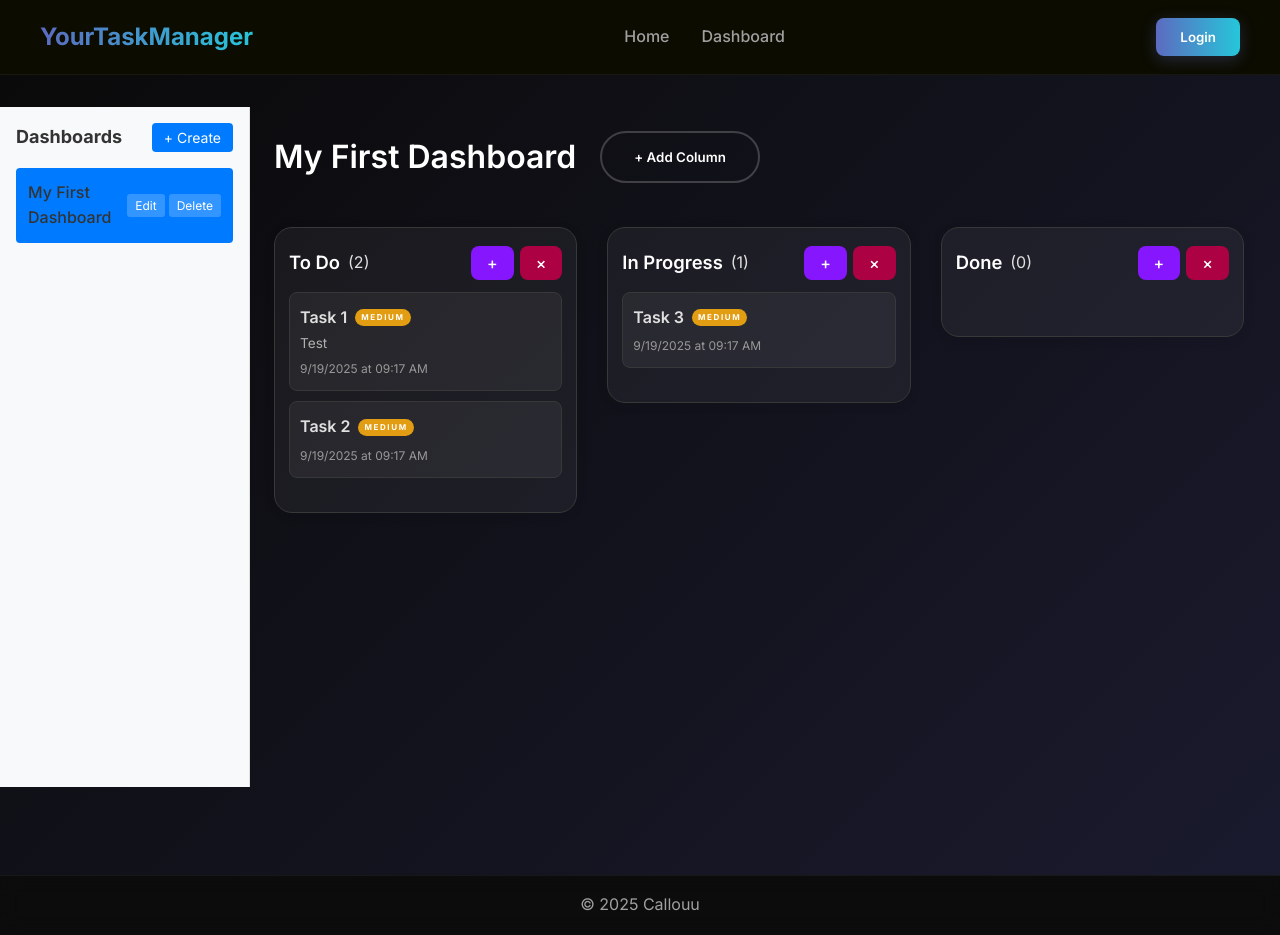
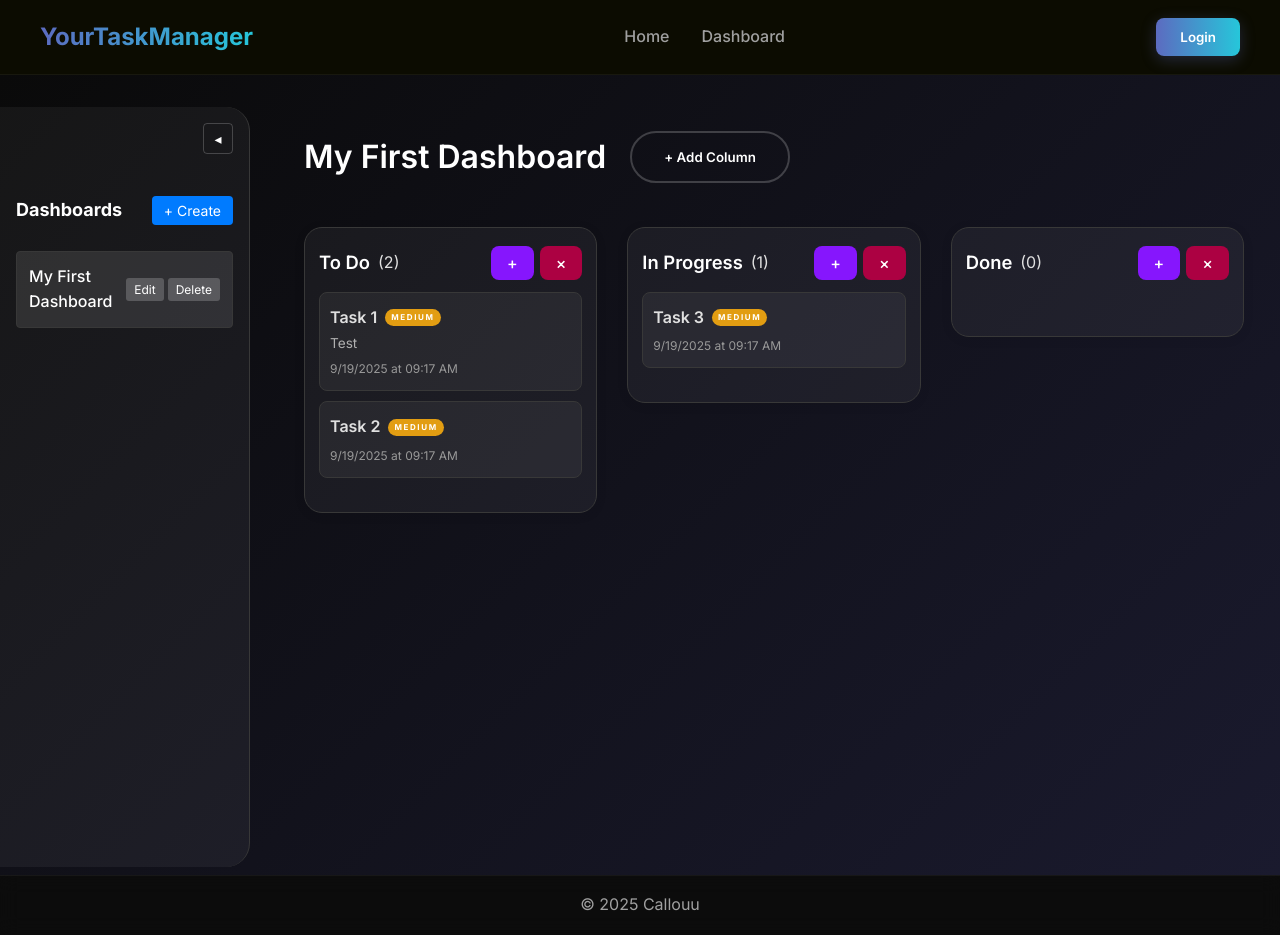
Before and after one commit to Callouu/taskmanager, a React (Vite) app: page /dashboard in a window 1280 px wide. Built offline with nearby package versions, Linux system fonts and the light colour scheme.

Commit message:
Add collapse effect for sidebar

```diff
--- a/src/components/DashboardSidebar/DashboardSidebar.jsx
+++ /dev/null
@@ -1,93 +0,0 @@
-import React, { useState } from 'react';
-import { useNavigate } from 'react-router-dom';
-import './DashboardSidebar.scss';
-
-function DashboardSidebar({ dashboards, onCreateDashboard, onDeleteDashboard, onEditDashboard, onSelectDashboard, selectedDashboardId }) {
-  const navigate = useNavigate();
-  const [isCreating, setIsCreating] = useState(false);
-  const [newDashboardName, setNewDashboardName] = useState('');
-
-  const handleCreateDashboard = () => {
-    if (newDashboardName.trim()) {
-      onCreateDashboard(newDashboardName);
-      setNewDashboardName('');
-      setIsCreating(false);
-    }
-  };
-
-  const handleSelectDashboard = (dashboardId) => {
-    onSelectDashboard(dashboardId);
-    navigate(`/dashboard/${dashboardId}`);
-  };
-
-  return (
-    <div className="dashboard-sidebar">
-      <div className="sidebar-header">
-        <h2>Dashboards</h2>
-        <button
-          className="create-dashboard-btn"
-          onClick={() => setIsCreating(true)}
-        >
-          + Create
-        </button>
-      </div>
-
-      {isCreating && (
-        <div className="create-dashboard-form">
-          <input
-            type="text"
-            value={newDashboardName}
-            onChange={(e) => setNewDashboardName(e.target.value)}
-            placeholder="Dashboard name"
-            autoFocus
-          />
-          <div className="form-actions">
-            <button onClick={handleCreateDashboard}>Create</button>
-            <button onClick={() => {
-              setIsCreating(false);
-              setNewDashboardName('');
-            }}>
-              Cancel
-            </button>
-          </div>
-        </div>
-      )}
-
-      <div className="dashboard-list">
-        {dashboards.map((dashboard) => (
-          <div
-            key={dashboard.id}
-            className={`dashboard-item ${selectedDashboardId === dashboard.id ? 'selected' : ''}`}
-            onClick={() => handleSelectDashboard(dashboard.id)}
-          >
-            <div className="dashboard-info">
-              <span className="dashboard-name">{dashboard.name}</span>
-            </div>
-            <div className="dashboard-actions">
-              <button
-                className="edit-btn"
-                onClick={(e) => {
-                  e.stopPropagation();
-                  onEditDashboard(dashboard.id, dashboard.name);
-                }}
-              >
-                Edit
-              </button>
-              <button
-                className="delete-btn"
-                onClick={(e) => {
-                  e.stopPropagation();
-                  onDeleteDashboard(dashboard.id);
-                }}
-              >
-                Delete
-              </button>
-            </div>
-          </div>
-        ))}
-      </div>
-    </div>
-  );
-}
-
-export default DashboardSidebar;
--- /dev/null
+++ b/src/layouts/Sidebar/Sidebar.jsx
@@ -0,0 +1,105 @@
+import React, { useState } from 'react';
+import { useNavigate } from 'react-router-dom';
+import './Sidebar.scss';
+
+function DashboardSidebar({ dashboards, onCreateDashboard, onDeleteDashboard, onEditDashboard, onSelectDashboard, selectedDashboardId, isCollapsed, onToggleCollapse }) {
+  const navigate = useNavigate();
+  const [isCreating, setIsCreating] = useState(false);
+  const [newDashboardName, setNewDashboardName] = useState('');
+
+  const handleCreateDashboard = () => {
+    if (newDashboardName.trim()) {
+      onCreateDashboard(newDashboardName);
+      setNewDashboardName('');
+      setIsCreating(false);
+    }
+  };
+
+  const handleSelectDashboard = (dashboardId) => {
+    onSelectDashboard(dashboardId);
+    navigate(`/dashboard/${dashboardId}`);
+  };
+
+  return (
+    <div className={`dashboard-sidebar ${isCollapsed ? 'collapsed' : ''}`}>
+      <button
+        className="toggle-sidebar-btn"
+        onClick={onToggleCollapse}
+      >
+        {isCollapsed ? '▸' : '◂'}
+      </button>
+      <div className="sidebar-header">
+        {!isCollapsed && <h2>Dashboards</h2>}
+        {!isCollapsed && (
+          <button
+            className="create-dashboard-btn"
+            onClick={() => setIsCreating(true)}
+          >
+            + Create
+          </button>
+        )}
+      </div>
+
+      {!isCollapsed && (
+        <>
+          {isCreating && (
+            <div className="create-dashboard-form">
+              <input
+                type="text"
+                value={newDashboardName}
+                onChange={(e) => setNewDashboardName(e.target.value)}
+                placeholder="Dashboard name"
+                autoFocus
+              />
+              <div className="form-actions">
+                <button onClick={handleCreateDashboard}>Create</button>
+                <button onClick={() => {
+                  setIsCreating(false);
+                  setNewDashboardName('');
+                }}>
+                  Cancel
+                </button>
+              </div>
+            </div>
+          )}
+
+          <div className="dashboard-list">
+            {dashboards.map((dashboard) => (
+              <div
+                key={dashboard.id}
+                className={`dashboard-item ${selectedDashboardId === dashboard.id ? 'selected' : ''}`}
+                onClick={() => handleSelectDashboard(dashboard.id)}
+              >
+                <div className="dashboard-info">
+                  <span className="dashboard-name">{dashboard.name}</span>
+                </div>
+                <div className="dashboard-actions">
+                  <button
+                    className="edit-btn"
+                    onClick={(e) => {
+                      e.stopPropagation();
+                      onEditDashboard(dashboard.id, dashboard.name);
+                    }}
+                  >
+                    Edit
+                  </button>
+                  <button
+                    className="delete-btn"
+                    onClick={(e) => {
+                      e.stopPropagation();
+                      onDeleteDashboard(dashboard.id);
+                    }}
+                  >
+                    Delete
+                  </button>
+                </div>
+              </div>
+            ))}
+          </div>
+        </>
+      )}
+    </div>
+  );
+}
+
+export default DashboardSidebar;
--- a/src/components/DashboardSidebar/DashboardSidebar.scss
+++ b/src/layouts/Sidebar/Sidebar.scss
@@ -1,23 +1,50 @@
 .dashboard-sidebar {
   width: 250px;
-  background-color: #f8f9fa;
-  border-right: 1px solid #e0e0e0;
-  height: calc(100vh - 120px); // Adjust based on header/footer height
+  background: rgba(255, 255, 255, 0.05);
+  border-right: 1px solid #383838;;
   display: flex;
   flex-direction: column;
   padding: 16px;
   box-sizing: border-box;
+  border-radius: 0px 24px 24px 0px;
+  transition: width 0.3s ease;
+
+  &.collapsed {
+    width: 60px;
+    padding: 16px 8px;
+  }
+
+  .toggle-sidebar-btn {
+    background-color: transparent;
+    color: white;
+    border: 1px solid rgba(255, 255, 255, 0.2);
+    border-radius: 4px;
+    padding: 6px 10px;
+    cursor: pointer;
+    font-size: 14px;
+    display: flex;
+    align-items: center;
+    justify-content: center;
+    min-width: 30px;
+    transition: all 0.2s ease;
+    align-self: flex-end;
+    margin-bottom: 16px;
+
+    &:hover {
+      background-color: rgba(255, 255, 255, 0.1);
+    }
+  }
 
   .sidebar-header {
     display: flex;
     justify-content: space-between;
     align-items: center;
-    margin-bottom: 16px;
+    margin: 26px 0px;
 
     h2 {
       margin: 0;
       font-size: 18px;
-      color: #333;
+      color: white;
     }
 
     .create-dashboard-btn {
@@ -94,17 +121,18 @@
       align-items: center;
       padding: 12px;
       margin-bottom: 8px;
-      background-color: #fff;
+      background: rgba(255, 255, 255, 0.05);
+      border: 1px solid #383838;
       border-radius: 4px;
       cursor: pointer;
       transition: all 0.2s ease;
 
       &:hover {
-        box-shadow: 0 2px 5px rgba(0, 0, 0, 0.1);
+        background: rgba(255, 255, 255, 0.1);
       }
 
       &.selected {
-        background-color: #007bff;
+        background: rgba(255, 255, 255, 0.1);
         color: white;
 
         .dashboard-name {
@@ -128,7 +156,7 @@
 
         .dashboard-name {
           font-weight: 500;
-          color: #333;
+          color: white;
         }
       }
 
--- a/src/pages/Dashboard/Dashboard.jsx
+++ b/src/pages/Dashboard/Dashboard.jsx
@@ -6,12 +6,13 @@ import { HTML5Backend } from "react-dnd-html5-backend";
 import { addColumn, addDashboard, removeDashboard, editDashboard, selectDashboard } from "../../store/actions";
 import Modal from "../../components/Modal/Modal";
 import Column from "../../components/Column/Column";
-import DashboardSidebar from "../../components/DashboardSidebar/DashboardSidebar";
+import DashboardSidebar from "../../layouts/Sidebar/Sidebar";
 import "./Dashboard.scss";
 
 function Dashboard() {
   const dispatch = useDispatch();
   const { dashboardId } = useParams();
+  const [isSidebarCollapsed, setIsSidebarCollapsed] = useState(false);
   const columns = useSelector((state) => {
     try {
       const selectedDashboardId = state.dashboards.selectedDashboardId;
@@ -82,6 +83,10 @@ function Dashboard() {
     dispatch(selectDashboard(id));
   };
 
+  const handleToggleSidebar = () => {
+    setIsSidebarCollapsed(!isSidebarCollapsed);
+  };
+
   const selectedDashboard = dashboards.find(d => d.id === selectedDashboardId) || dashboards[0];
 
   // Update selected dashboard when URL changes
@@ -103,7 +108,7 @@ function Dashboard() {
   return (
     <DndProvider backend={HTML5Backend}>
       <div className="board">
-        <div style={{ display: 'flex', height: 'calc(100vh - 64px)' }}>
+        <div style={{ display: 'flex'}}>
           <DashboardSidebar
             dashboards={dashboards}
             onCreateDashboard={handleCreateDashboard}
@@ -111,8 +116,10 @@ function Dashboard() {
             onEditDashboard={handleEditDashboard}
             onSelectDashboard={handleSelectDashboard}
             selectedDashboardId={selectedDashboardId}
+            isCollapsed={isSidebarCollapsed}
+            onToggleCollapse={handleToggleSidebar}
           />
-          <div style={{ flex: 1, display: 'flex', flexDirection: 'column' }}>
+          <div className={`main-content ${isSidebarCollapsed ? 'sidebar-collapsed' : ''}`} style={{ flex: 1, display: 'flex', flexDirection: 'column' }}>
             <div className="board-title">
               <h1>{selectedDashboard ? selectedDashboard.name : "My Dashboard"}</h1>
               <div className="add-column">
--- a/src/pages/Dashboard/Dashboard.scss
+++ b/src/pages/Dashboard/Dashboard.scss
@@ -1,7 +1,7 @@
 .board {
   min-height: 100vh;
-  background: linear-gradient(135deg, #0a0a0a 0%, #1a1a2e 100%);; // Trello blue
-  padding: 32px 0 0 0;
+  background: linear-gradient(135deg, #0a0a0a 0%, #1a1a2e 100%); // Trello blue
+  padding: 32px 0 0;
   overflow-x: auto;
 
   &-title {
@@ -24,7 +24,6 @@
   padding: 0 24px;
   min-height: 80vh;
 
-  // Responsive behavior for tablets and smartphones
   @media (max-width: 600px) {
     flex-direction: column;
     align-items: center;
@@ -44,7 +43,6 @@
     border-radius: 8px;
     padding: 7px 10px;
     font-size: 1rem;
-    // background: #fff;
     box-shadow: 0 1px 3px rgba(0,0,0,0.04);
     outline: none;
     transition: box-shadow 0.15s;
@@ -70,3 +68,12 @@
     }
   }
 }
+
+.main-content {
+  transition: margin-left 0.3s ease;
+  margin-left: 30px;
+
+  &.sidebar-collapsed {
+    margin-left: 30px;
+  }
+}
```
